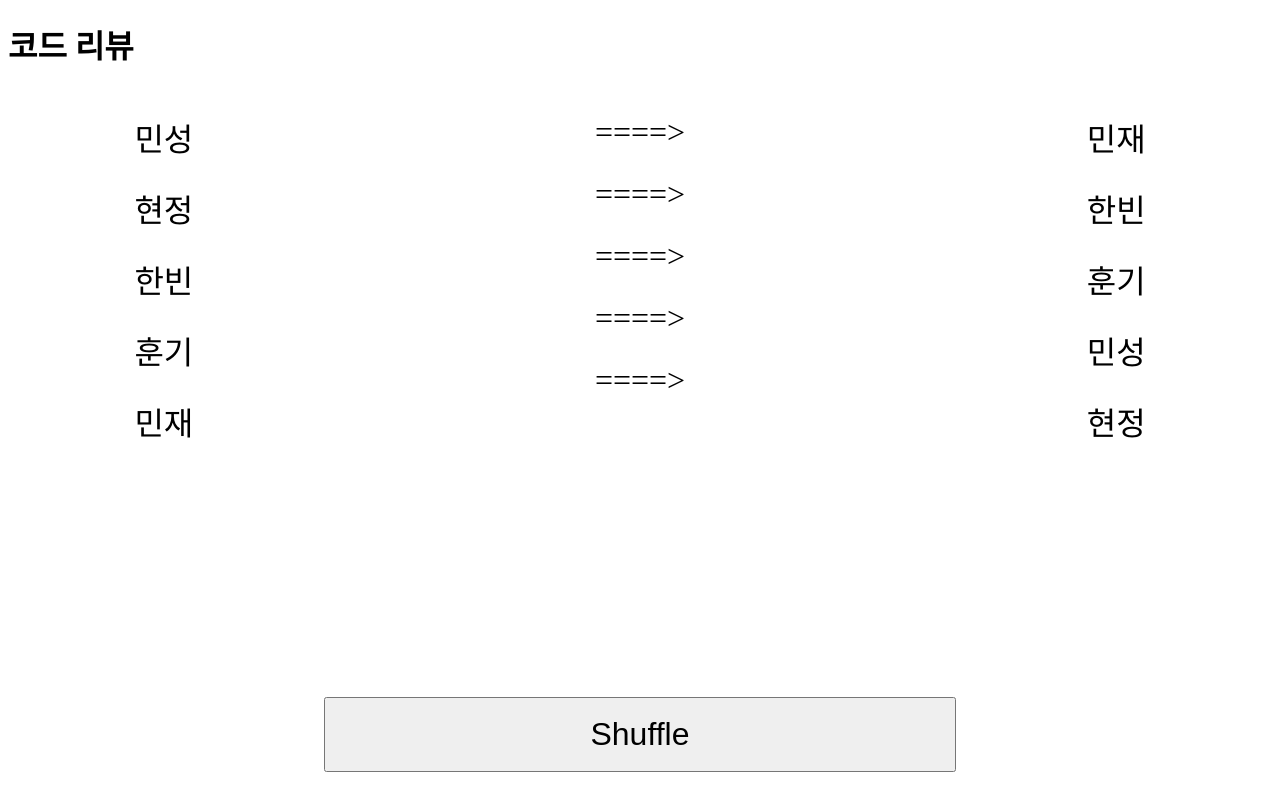
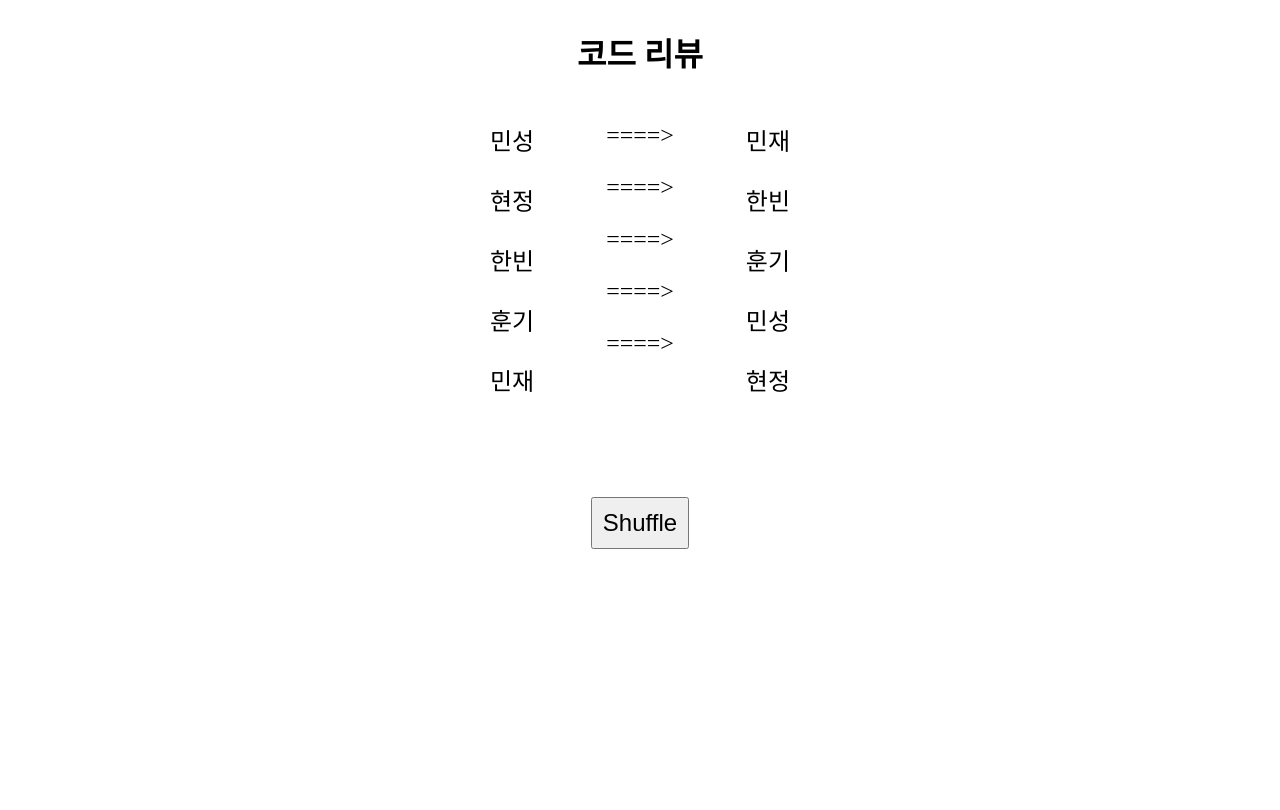
Before and after one commit to epicblues/epicblues.github.io, a plain HTML site: page index.html in a window 1280 px wide. Both pictures are taken after a click on the element "Shuffle". Drawn offline with Linux system fonts and the light colour scheme.

Commit message:
fix : 레이아웃 수정

```diff
--- a/index.html
+++ b/index.html
@@ -5,33 +5,7 @@
     <meta http-equiv="X-UA-Compatible" content="IE=edge" />
     <meta name="viewport" content="width=device-width, initial-scale=1.0" />
     <title>Document</title>
-    <style>
-      .container {
-        display: flex;
-        justify-content: space-between;
-        font-size: xx-large;
-        margin-left: 10%;
-        margin-right: 10%;
-      }
-
-      #main > *,
-      #arrows > *,
-      #target > * {
-        margin-top: 25px;
-      }
-
-      #shuffle {
-        margin-top: 20%;
-        display: flex;
-        justify-content: center;
-        height: 150px;
-      }
-      #shuffle > button {
-        font-size: xx-large;
-        width: 50%;
-        height: 50%;
-      }
-    </style>
+    <link rel="stylesheet" href="main.css" />
   </head>
   <body>
     <h1>코드 리뷰</h1>
@@ -45,80 +19,5 @@
     </div>
   </body>
 
-  <script>
-    const shuffle = (target = []) => {
-      let buffer = [];
-      let table = [];
-      let secondaryTable = [];
-      let checkedCount = 0;
-      for (i = 0; i < target.length; i++) {
-        table.push(false);
-        secondaryTable.push(Number.MAX_SAFE_INTEGER);
-      }
-
-      while (buffer.length < target.length) {
-        const nextIndex = Math.floor(Math.random() * target.length);
-        if (nextIndex === checkedCount && target.length - buffer.length === 1) {
-          buffer = [];
-          table = [];
-          secondaryTable = [];
-          checkedCount = 0;
-          for (i = 0; i < target.length; i++) {
-            table.push(false);
-            secondaryTable.push(Number.MAX_SAFE_INTEGER);
-          }
-          continue;
-        }
-        if (nextIndex === checkedCount) continue;
-        if (secondaryTable[checkedCount] === nextIndex) continue;
-        if (table[nextIndex]) continue;
-        secondaryTable[nextIndex] = checkedCount;
-        checkedCount++;
-        table[nextIndex] = true;
-        buffer.push(target[nextIndex]);
-      }
-
-      return buffer;
-    };
-
-    class Component {
-      constructor(name) {
-        this.name = name;
-      }
-
-      toElement() {
-        const element = document.createElement("div");
-        element.innerText = this.name;
-        return element;
-      }
-    }
-
-    const names = "민성,현정,한빈,훈기,민재".split(",");
-
-    const body = document.querySelector("#main");
-    const targetNode = document.querySelector("#target");
-    const arrowNode = document.querySelector("#arrows");
-
-    const components = names
-      .map((name) => new Component(name).toElement())
-      .forEach((node) => body.appendChild(node));
-
-    const button = document.querySelector("#shuffle");
-    button.style.visibility = "visible";
-    button.addEventListener("click", () => {
-      if (arrowNode.children.length === 0) {
-        for (let i = 0; i < names.length; i++) {
-          const arrow = document.createElement("div");
-          arrow.innerHTML = "====>";
-          arrowNode.appendChild(arrow);
-        }
-      }
-
-      targetNode.innerHTML = "";
-      const shuffledElements = shuffle(names);
-      const shuffledComponents = shuffledElements
-        .map((name) => new Component(name).toElement())
-        .forEach((node) => targetNode.appendChild(node));
-    });
-  </script>
+  <script src="./main.js"></script>
 </html>
--- /dev/null
+++ b/main.css
@@ -0,0 +1,33 @@
+body {
+  display: flex;
+  justify-content: center;
+  align-items: center;
+  flex-direction: column;
+}
+
+.container {
+  display: flex;
+  justify-content: space-between;
+  margin-left: 5%;
+  margin-right: 5%;
+  width: 300px;
+}
+
+#main > *,
+#arrows > *,
+#target > * {
+  margin-top: 25px;
+  font-size: x-large;
+}
+
+#shuffle {
+  margin-top: 100px;
+  display: flex;
+  justify-content: center;
+  /* height: 150px; */
+}
+#shuffle > button {
+  font-size: x-large;
+  max-height: fit-content;
+  padding: 10px;
+}
--- /dev/null
+++ b/main.js
@@ -0,0 +1,73 @@
+const shuffle = (target = []) => {
+  let buffer = [];
+  let table = [];
+  let secondaryTable = [];
+  let checkedCount = 0;
+  for (i = 0; i < target.length; i++) {
+    table.push(false);
+    secondaryTable.push(Number.MAX_SAFE_INTEGER);
+  }
+
+  while (buffer.length < target.length) {
+    const nextIndex = Math.floor(Math.random() * target.length);
+    if (nextIndex === checkedCount && target.length - buffer.length === 1) {
+      buffer = [];
+      table = [];
+      secondaryTable = [];
+      checkedCount = 0;
+      for (i = 0; i < target.length; i++) {
+        table.push(false);
+        secondaryTable.push(Number.MAX_SAFE_INTEGER);
+      }
+      continue;
+    }
+    if (nextIndex === checkedCount) continue;
+    if (secondaryTable[checkedCount] === nextIndex) continue;
+    if (table[nextIndex]) continue;
+    secondaryTable[nextIndex] = checkedCount;
+    checkedCount++;
+    table[nextIndex] = true;
+    buffer.push(target[nextIndex]);
+  }
+
+  return buffer;
+};
+
+class Component {
+  constructor(name) {
+    this.name = name;
+  }
+
+  toElement() {
+    const element = document.createElement("div");
+    element.innerText = this.name;
+    return element;
+  }
+}
+
+const names = "민성,현정,한빈,훈기,민재".split(",");
+
+const body = document.querySelector("#main");
+const targetNode = document.querySelector("#target");
+const arrowNode = document.querySelector("#arrows");
+
+const components = names
+  .map((name) => new Component(name).toElement())
+  .forEach((node) => body.appendChild(node));
+
+const button = document.querySelector("#shuffle");
+button.addEventListener("click", () => {
+  if (arrowNode.children.length === 0) {
+    for (let i = 0; i < names.length; i++) {
+      const arrow = document.createElement("div");
+      arrow.innerHTML = "====>";
+      arrowNode.appendChild(arrow);
+    }
+  }
+
+  targetNode.innerHTML = "";
+  const shuffledElements = shuffle(names);
+  const shuffledComponents = shuffledElements
+    .map((name) => new Component(name).toElement())
+    .forEach((node) => targetNode.appendChild(node));
+});
```
